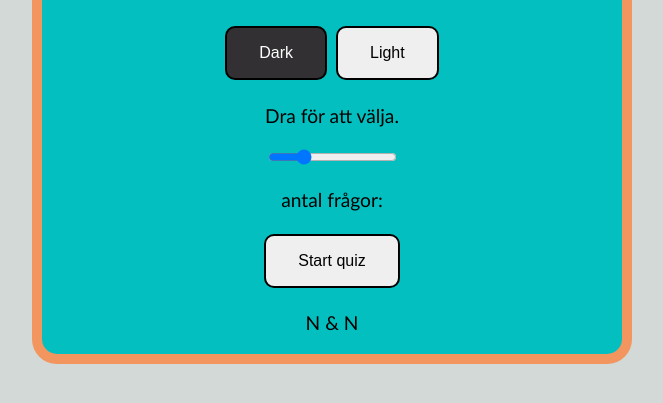
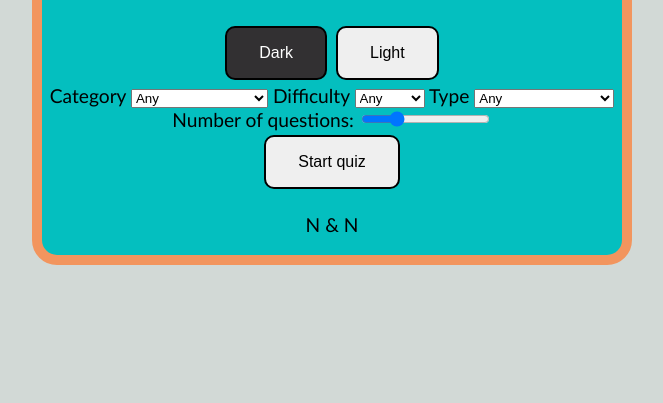
Before and after one commit to n-sankell/klientutveckling-inl2, a website: page index.html in a window 1280 px wide. Shown: the part 93-496 px from the top of the page, without its empty margins (308-971 px from the left). Drawn offline with Linux system fonts and the light colour scheme.

Commit message:
quiz options work, plus some cleaning

```diff
--- a/index.html
+++ b/index.html
@@ -19,11 +19,30 @@
     <main>
         <div class="submitContainer">
             <form>
-                <p>Dra för att välja.</p>
-
-             <div class="slidecontainer">
-             <input type="range" min="5" max="25" value="10" class="slider" id="antalSpel">
-             <p>antal frågor: <span id="demo"></span></p>
+             <div class="optionsContainer">
+                 <label for=categorySelect"">Category</label>
+                 <select class="categorySelect" id="categorySelect">
+                     <option value="" selected="selected">Any</option>
+                     <option value="9">General knowledge</option>
+                     <option value="22">Geography</option>
+                     <option value="23">History</option>
+                     <option value="27">Animals</option>
+                 </select>
+                 <label for="difficultySelect">Difficulty</label>
+                 <select class="difficultySelect" id="difficultySelect">
+                    <option value="" selected="selected">Any</option>
+                    <option value="easy">Easy</option>
+                    <option value="medium">Medium</option>
+                    <option value="hard">Hard</option>
+                </select>
+                <label for="typeSelect">Type</label>
+                <select class="typeSelect" id="typeSelect">
+                    <option value="" selected="selected">Any</option>
+                    <option value="boolean">True or false</option>
+                    <option value="multiple">Multiple alternatives</option>
+                </select>
+                <label for="numberOfQuestions">Number of questions: <span id="numberDisplay"></span></label>
+                <input type="range" min="5" max="25" value="10" class="slider" id="numberOfQuestions">
              </div>
                 <input value="Start quiz" type="submit" class="startButton" id="startButton" />
 
```
Also changed, not shown: main.js (+12 -10 lines).
